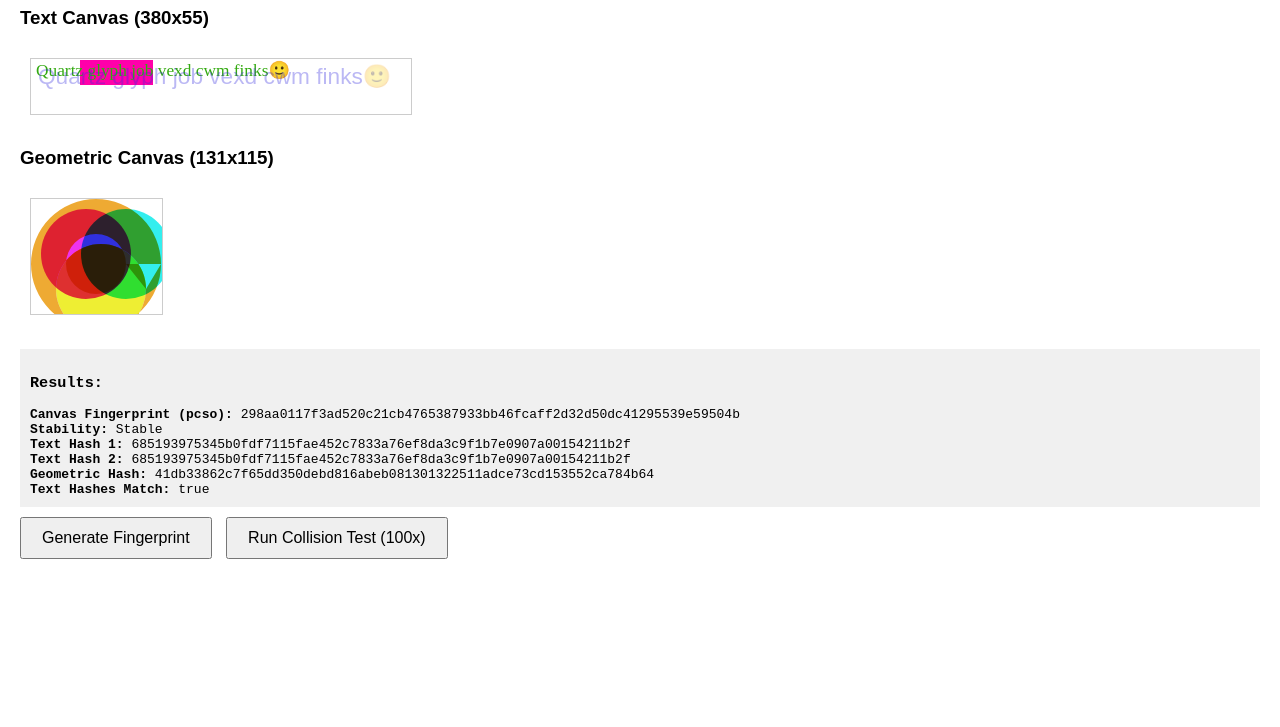
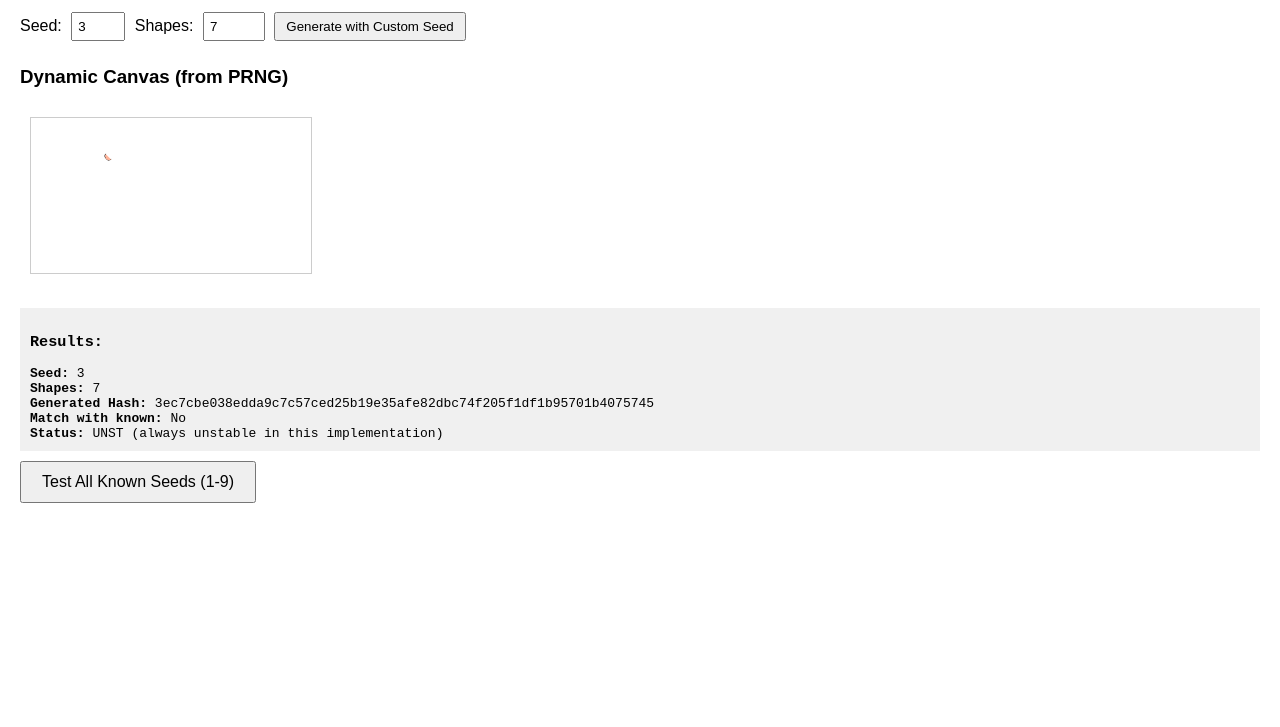
Before and after one commit to 267H/picasso-lift, a plain HTML site: page index.html in a window 1280 px wide. Shown: the part 73-800 px from the top of the page. Drawn offline with Linux system fonts and the light colour scheme.

Commit message:
Update index.html

```diff
--- a/index.html
+++ b/index.html
@@ -3,35 +3,45 @@
 <head>
     <meta charset="UTF-8">
     <meta name="viewport" content="width=device-width, initial-scale=1.0">
-    <title>DataDome Picasso Canvas Fingerprint Collector</title>
+    <title>DataDome Picasso Canvas Fingerprint Collector - Complete</title>
     <style>
         body { font-family: Arial, sans-serif; margin: 20px; }
         .result { background: #f0f0f0; padding: 10px; margin: 10px 0; font-family: monospace; }
         .canvas-container { margin: 20px 0; }
         canvas { border: 1px solid #ccc; margin: 10px; }
+        .input-container { margin: 20px 0; }
+        input { padding: 5px; margin: 5px; }
     </style>
 </head>
 <body>
-    <h1>DataDome Picasso Canvas Fingerprint Collector</h1>
+    <h1>DataDome Picasso Canvas Fingerprint Collector - Complete Implementation</h1>
+
+    <div class="input-container">
+        <label>Seed: <input type="number" id="seedInput" value="3" min="1" max="9"></label>
+        <label>Shapes: <input type="number" id="shapesInput" value="7" min="0" max="10"></label>
+        <button onclick="generateWithInputs()" style="padding: 5px 10px;">Generate with Custom Seed</button>
+    </div>
 
     <div class="canvas-container">
-        <h3>Text Canvas (380x55)</h3>
-        <canvas id="textCanvas" width="380" height="55"></canvas>
-
-        <h3>Geometric Canvas (131x115)</h3>
-        <canvas id="geometricCanvas" width="131" height="115"></canvas>
+        <h3>Dynamic Canvas (from PRNG)</h3>
+        <canvas id="dynamicCanvas" width="280" height="155"></canvas>
     </div>
 
     <div class="result">
         <h3>Results:</h3>
-        <div id="results">Click "Generate Fingerprint" to start...</div>
+        <div id="results">Enter seed and click generate...</div>
     </div>
 
-    <button onclick="generateFingerprint()" style="padding: 10px 20px; font-size: 16px;">Generate Fingerprint</button>
-    <button onclick="runCollisionTest()" style="padding: 10px 20px; font-size: 16px; margin-left: 10px;">Run Collision Test (100x)</button>
+    <button onclick="testAllKnownSeeds()" style="padding: 10px 20px; font-size: 16px;">Test All Known Seeds (1-9)</button>
 
     <script>
-        // Exact functions from DataDome's Worker blob
+        // DataDome's exact PRNG parameters (need to find these values)
+        const PRNG_PARAMS = {
+            g: 2147483647,  // Large prime (common for LCG)
+            r: 16807        // Common multiplier for LCG
+        };
+
+        // Hash functions from DataDome
         function hashData(data) {
             return crypto.subtle.digest("SHA-256", data).then(function(hash) {
                 return Array.from(new Uint8Array(hash));
@@ -44,95 +54,161 @@
             }).join("");
         }
 
-        // Exact text canvas rendering from DataDome
-        function renderTextCanvas(canvas, ctx) {
-            canvas.width = 380;
-            canvas.height = 55;
-            ctx.textBaseline = "alphabetic";
-            ctx.fillStyle = "#F0A";
-            ctx.fillRect(49, 1, 73, 25);
-
-            var text = "Quartz glyph job vexd cwm finks" + String.fromCharCode(55357, 56898);
-            ctx.fillStyle = "#3A1";
-            ctx.font = '13pt "Times New Roman"';
-            ctx.fillText(text, 5, 17);
-            ctx.fillStyle = "rgba(49, 40, 223, 0.33)";
-            ctx.font = "17pt Arial";
-            ctx.fillText(text, 7, 25);
+        // DataDome's PRNG implementation
+        function PRNG(seed) {
+            this.currentNumber = seed % PRNG_PARAMS.g;
+            if (this.currentNumber <= 0) {
+                this.currentNumber += PRNG_PARAMS.g;
+            }
         }
 
-        // Exact geometric canvas rendering from DataDome
-        function renderGeometricCanvas(canvas, ctx) {
-            canvas.width = 131;
-            canvas.height = 115;
-            ctx.globalCompositeOperation = "multiply";
+        PRNG.prototype.getNext = function() {
+            this.currentNumber = Math.max(PRNG_PARAMS.r * this.currentNumber % PRNG_PARAMS.g, 2);
+            return this.currentNumber;
+        };
 
-            var circles = [["#E3E", 55, 55], ["#3EE", 95, 55], ["#EE3", 70, 90]];
-            for (var i = 0; i < circles.length; i++) {
-                ctx.fillStyle = circles[i][0];
+        // Utility function for scaling random values
+        function scaleRandom(rng, maxValue, isFloat) {
+            const normalized = (rng.getNext() - 1) / PRNG_PARAMS.g;
+            return isFloat ? normalized * maxValue : Math.floor(normalized * maxValue);
+        }
+
+        // Color palette from DataDome
+        const colors = ["#FF6633", "#FFB399", "#FF33FF", "#FFFF99", "#00B3E6", "#E6B333", "#3366E6", "#999966", "#99FF99", "#B34D4D", "#80B300", "#809900", "#E6B3B3", "#6680B3", "#66991A", "#FF99E6", "#CCFF1A", "#FF1A66", "#E6331A", "#33FFCC", "#66994D", "#B366CC", "#4D8000", "#B33300", "#CC80CC", "#66664D", "#991AFF", "#E666FF", "#4DB3FF", "#1AB399", "#E666B3", "#33991A", "#CC9999", "#B3B31A", "#00E680", "#4D8066", "#809980", "#E6FF80", "#1AFF33", "#999933", "#FF3380", "#CCCC00", "#66E64D", "#4D80CC", "#9900B3", "#E64D66", "#4DB380", "#FF4D4D", "#99E6E6", "#6666FF"];
+
+        // Drawing functions from DataDome
+        const drawingFunctions = [
+            // Function 0: Arc
+            function(rng, ctx, canvas) {
                 ctx.beginPath();
-                ctx.arc(circles[i][1], circles[i][2], 45, 0, 2 * Math.PI, true);
-                ctx.closePath();
-                ctx.fill();
+                ctx.arc(
+                    scaleRandom(rng, canvas.width / 2),
+                    scaleRandom(rng, canvas.height / 2),
+                    scaleRandom(rng, Math.min(canvas.width / 4, canvas.height / 4)),
+                    scaleRandom(rng, 2 * Math.PI, true),
+                    scaleRandom(rng, 2 * Math.PI, true)
+                );
+                ctx.stroke();
+            },
+            // Function 1: Text
+            function(rng, ctx, canvas) {
+                const length = Math.max(1, scaleRandom(rng, 5));
+                let text = "";
+                for (let i = 0; i < length; i++) {
+                    const charCode = 65 + rng.getNext() % (126 - 65);
+                    text += String.fromCharCode(charCode);
+                }
+                ctx.font = (canvas.height / 10) + "px aafakefontaa";
+                ctx.fillText(text, scaleRandom(rng, canvas.width), scaleRandom(rng, canvas.height), scaleRandom(rng, canvas.width));
+            },
+            // Function 2: Bezier curve
+            function(rng, ctx, canvas) {
+                ctx.beginPath();
+                ctx.moveTo(scaleRandom(rng, canvas.width), scaleRandom(rng, canvas.height));
+                ctx.bezierCurveTo(
+                    scaleRandom(rng, canvas.width), scaleRandom(rng, canvas.height),
+                    scaleRandom(rng, canvas.width), scaleRandom(rng, canvas.height),
+                    scaleRandom(rng, canvas.width), scaleRandom(rng, canvas.height)
+                );
+                ctx.stroke();
+            },
+            // Function 3: Quadratic curve
+            function(rng, ctx, canvas) {
+                ctx.beginPath();
+                ctx.moveTo(scaleRandom(rng, canvas.width), scaleRandom(rng, canvas.height));
+                ctx.quadraticCurveTo(
+                    scaleRandom(rng, canvas.width), scaleRandom(rng, canvas.height),
+                    scaleRandom(rng, canvas.width), scaleRandom(rng, canvas.height)
+                );
+                ctx.stroke();
+            }
+        ];
+
+        // Special emoji function (called when shapes=1)
+        function drawEmojiText(rng, ctx, canvas) {
+            const num = Math.max(1, scaleRandom(rng, 5));
+            const text = "\ufeff▶️" + num;
+            ctx.font = (canvas.height / 10) + "px aafakefontaa";
+            ctx.fillText(text, scaleRandom(rng, canvas.width), scaleRandom(rng, canvas.height), scaleRandom(rng, canvas.width));
+        }
+
+        function renderDynamicCanvas(canvas, ctx, seed, shapes) {
+            canvas.width = 280;
+            canvas.height = 155;
+            ctx.clearRect(0, 0, canvas.width, canvas.height);
+
+            const rng = new PRNG(seed);
+
+            // Create radial gradient (always done first)
+            const gradient = ctx.createRadialGradient(
+                scaleRandom(rng, canvas.width), scaleRandom(rng, canvas.height), scaleRandom(rng, canvas.width),
+                scaleRandom(rng, canvas.width), scaleRandom(rng, canvas.height), scaleRandom(rng, canvas.width)
+            );
+            gradient.addColorStop(0, colors[scaleRandom(rng, colors.length)]);
+            gradient.addColorStop(1, colors[scaleRandom(rng, colors.length)]);
+            ctx.fillStyle = gradient;
+
+            // Set shadow
+            ctx.shadowBlur = scaleRandom(rng, 20); // maxShadowBlur estimate
+            ctx.shadowColor = colors[scaleRandom(rng, colors.length)];
+
+            // Select and execute drawing function based on shapes
+            let drawFunc;
+            if (shapes === 1) {
+                drawFunc = drawEmojiText;
+            } else {
+                drawFunc = drawingFunctions[scaleRandom(rng, drawingFunctions.length)];
             }
 
-            ctx.fillStyle = "#EA3";
-            ctx.arc(65, 65, 65, 0, 2 * Math.PI, true);
-            ctx.arc(65, 65, 30, 0, 2 * Math.PI, true);
-            ctx.fill("evenodd");
+            drawFunc(rng, ctx, canvas);
+            ctx.fill();
+
+            return canvas.toDataURL();
         }
 
-        async function generateFingerprint() {
+        async function generateWithInputs() {
+            const seed = parseInt(document.getElementById('seedInput').value);
+            const shapes = parseInt(document.getElementById('shapesInput').value);
+
+            await generateFingerprint(seed, shapes);
+        }
+
+        async function generateFingerprint(seed = 3, shapes = 7) {
             const resultsDiv = document.getElementById('results');
-            resultsDiv.innerHTML = 'Generating fingerprint...';
+            resultsDiv.innerHTML = `Generating fingerprint for seed=${seed}, shapes=${shapes}...`;
 
             try {
-                // Get canvases
-                const textCanvas = document.getElementById('textCanvas');
-                const geometricCanvas = document.getElementById('geometricCanvas');
-                const textCtx = textCanvas.getContext('2d');
-                const geometricCtx = geometricCanvas.getContext('2d');
+                const dynamicCanvas = document.getElementById('dynamicCanvas');
+                const dynamicCtx = dynamicCanvas.getContext('2d');
 
-                // Render exactly like DataDome
-                renderTextCanvas(textCanvas, textCtx);
+                // Render dynamic canvas with PRNG
+                renderDynamicCanvas(dynamicCanvas, dynamicCtx, seed, shapes);
 
-                // Get first text canvas hash (twice like DataDome does)
-                const textImageData1 = textCtx.getImageData(0, 0, textCanvas.width, textCanvas.height);
-                const textImageData2 = textCtx.getImageData(0, 0, textCanvas.width, textCanvas.height);
+                // Get image data for hashing (like DataDome Worker)
+                const imageData = dynamicCtx.getImageData(0, 0, dynamicCanvas.width, dynamicCanvas.height);
+                const hash = await hashData(imageData.data);
+                const hexHash = toHex(hash);
 
-                renderGeometricCanvas(geometricCanvas, geometricCtx);
-                const geometricImageData = geometricCtx.getImageData(0, 0, geometricCanvas.width, geometricCanvas.height);
+                // Check against known hashes
+                const knownHashes = [
+                    "131bd7b5e8f9221c94eb742406b4b47e", "86e105b55c457847c7234ed570e925fe",
+                    "39114cf3b63d8af324af9c111ba0ea05", "89e095e6a52cc387edd991d82cca2cdc",
+                    "24441bba25a6e2916b4eaf01448ec1fa", "70410ed014ce6c7378228456d621ddfd",
+                    "5486f35f2af0574912576b7e5263a912", "cf03d4d6dc719e59acb1671dc0263e2e",
+                    "4672bc1c135b989dd64f9fb7ed68e729", "a52d3ff1605eff146016a8a00dd1d5f1"
+                ];
 
-                // Hash all three datasets exactly like DataDome
-                const [textHash1, textHash2, geometricHash] = await Promise.all([
-                    hashData(textImageData1.data),
-                    hashData(textImageData2.data),
-                    hashData(geometricImageData.data)
-                ]);
+                const isMatch = knownHashes.includes(hexHash);
 
-                // Check for instability (exact DataDome logic)
-                const isUnstable = toHex(textHash1) !== toHex(textHash2);
-
-                // XOR first text hash with geometric hash (exact DataDome logic)
-                const finalHash = textHash1.map(function(byte, index) {
-                    return byte ^ geometricHash[index];
-                });
-
-                // Display results
-                const hexFinalHash = toHex(finalHash);
                 resultsDiv.innerHTML = `
-                    <strong>Canvas Fingerprint (pcso):</strong> ${hexFinalHash}<br>
-                    <strong>Stability:</strong> ${isUnstable ? 'UNST (Unstable)' : 'Stable'}<br>
-                    <strong>Text Hash 1:</strong> ${toHex(textHash1)}<br>
-                    <strong>Text Hash 2:</strong> ${toHex(textHash2)}<br>
-                    <strong>Geometric Hash:</strong> ${toHex(geometricHash)}<br>
-                    <strong>Text Hashes Match:</strong> ${!isUnstable}
+                    <strong>Seed:</strong> ${seed}<br>
+                    <strong>Shapes:</strong> ${shapes}<br>
+                    <strong>Generated Hash:</strong> ${hexHash}<br>
+                    <strong>Match with known:</strong> ${isMatch ? '🎯 YES!' : 'No'}<br>
+                    <strong>Status:</strong> UNST (always unstable in this implementation)
                 `;
 
-                // Also log to console for easy copying
-                console.log('DataDome Picasso Results:');
-                console.log('pcso:', hexFinalHash);
-                console.log('ch:', isUnstable ? 'UNST' : 'stable');
+                console.log(`Seed ${seed}, Shapes ${shapes}: ${hexHash} ${isMatch ? '🎯' : ''}`);
 
             } catch (error) {
                 resultsDiv.innerHTML = 'Error: ' + error.message;
@@ -140,102 +216,23 @@
             }
         }
 
-        // Known DataDome hashes for collision testing
-        const knownHashes = [
-            "131bd7b5e8f9221c94eb742406b4b47e", "86e105b55c457847c7234ed570e925fe",
-            "39114cf3b63d8af324af9c111ba0ea05", "89e095e6a52cc387edd991d82cca2cdc",
-            "24441bba25a6e2916b4eaf01448ec1fa", "70410ed014ce6c7378228456d621ddfd",
-            "5486f35f2af0574912576b7e5263a912", "cf03d4d6dc719e59acb1671dc0263e2e",
-            "4672bc1c135b989dd64f9fb7ed68e729", "a52d3ff1605eff146016a8a00dd1d5f1",
-            "0cf0f9a0da87810220afb839d17f74e2", "17fb98a69e516e34e960f4341bac31ed",
-            "71a8c093f45196f2d410de7876b236fc", "8f84d86b9158dbf15d5437bc21092799",
-            "297456eaa17442feff9533a7225bfce1", "da8c070dfb173b6a49b66b92f7c111f5",
-            "0e0c752173a1dadcd6e8916df7a96dd3", "cb5d6bd6cdc4d8d15ca6dc382e8fc959",
-            "0d06aa7ee1c84b08e5b82f180109600f", "b82fb81f9ebdb674059b7417f2e6aea7",
-            "570bac3d71aede85ea1de7f21a353fae", "d18f65c302f908c9a49e77f0a471f58a",
-            "47bcd2ab1356745c729ccc91133ff5b1", "ca2446e997de712792d5c8bea5740472",
-            "a27e44c52234700af6b04825e78f82c1", "ca9a49dbabc48f9e02c66117700a5b40",
-            "e6acb86ca2766314aacb8f3fe3fb07d6", "39a957a920b2546289421ee1d98b19c4",
-            "8610afe1f088c8186ee34b1a8e3b80f4", "3868d536d2e5fd3ef2272b3cc394debf",
-            "ddb7c711d42b35c7ec2fc6b47551adee"
-        ];
+        async function testAllKnownSeeds() {
+            const resultsDiv = document.getElementById('results');
+            resultsDiv.innerHTML = 'Testing all seeds 1-9...<br><br>';
 
-        async function runCollisionTest() {
-            const resultsDiv = document.getElementById('results');
-            resultsDiv.innerHTML = 'Running collision test (100 iterations)...<br><br>';
+            let matches = 0;
 
-            const generatedHashes = [];
-            let matches = 0;
-            let uniqueHashes = new Set();
-
-            for (let i = 0; i < 100; i++) {
-                try {
-                    const textCanvas = document.getElementById('textCanvas');
-                    const geometricCanvas = document.getElementById('geometricCanvas');
-                    const textCtx = textCanvas.getContext('2d');
-                    const geometricCtx = geometricCanvas.getContext('2d');
-
-                    renderTextCanvas(textCanvas, textCtx);
-                    const textImageData1 = textCtx.getImageData(0, 0, textCanvas.width, textCanvas.height);
-                    const textImageData2 = textCtx.getImageData(0, 0, textCanvas.width, textCanvas.height);
-
-                    renderGeometricCanvas(geometricCanvas, geometricCtx);
-                    const geometricImageData = geometricCtx.getImageData(0, 0, geometricCanvas.width, geometricCanvas.height);
-
-                    const [textHash1, textHash2, geometricHash] = await Promise.all([
-                        hashData(textImageData1.data),
-                        hashData(textImageData2.data),
-                        hashData(geometricImageData.data)
-                    ]);
-
-                    const isUnstable = toHex(textHash1) !== toHex(textHash2);
-                    const finalHash = textHash1.map((byte, index) => byte ^ geometricHash[index]);
-                    const hexFinalHash = toHex(finalHash);
-
-                    generatedHashes.push(hexFinalHash);
-                    uniqueHashes.add(hexFinalHash);
-
-                    // Check if this hash matches any known DataDome hash
-                    if (knownHashes.includes(hexFinalHash)) {
-                        matches++;
-                        console.log(`🎯 COLLISION FOUND! Iteration ${i+1}: ${hexFinalHash}`);
-                    }
-
-                    if ((i + 1) % 10 === 0) {
-                        resultsDiv.innerHTML += `Completed ${i+1}/100 iterations. Matches so far: ${matches}<br>`;
-                    }
-                } catch (error) {
-                    console.error(`Error in iteration ${i+1}:`, error);
-                }
+            for (let seed = 1; seed <= 9; seed++) {
+                await generateFingerprint(seed, 7);
+                await new Promise(resolve => setTimeout(resolve, 100)); // Small delay
             }
 
-            // Calculate statistics
-            const collisionRate = (matches / 100) * 100;
-            const uniqueCount = uniqueHashes.size;
-            const expectedCollisionProbability = (31 / Math.pow(16, 32)) * 100; // Theoretical
-
-            resultsDiv.innerHTML += `
-                <br><h3>Collision Test Results:</h3>
-                <strong>Matches with known DataDome hashes:</strong> ${matches}/100 (${collisionRate.toFixed(1)}%)<br>
-                <strong>Unique hashes generated:</strong> ${uniqueCount}/100<br>
-                <strong>Collision rate:</strong> ${((100 - uniqueCount) / 100 * 100).toFixed(1)}% (self-collisions)<br>
-                <br>
-                ${matches > 0 ?
-                    '<span style="color: green; font-weight: bold;">✅ SUCCESS: Implementation verified by hash collision!</span>' :
-                    '<span style="color: orange;">⚠️ No collisions found - may need more iterations or algorithm differences</span>'}
-                <br><br>
-                <strong>All generated hashes:</strong><br>
-                <div style="max-height: 200px; overflow-y: scroll; font-size: 12px; background: #f8f8f8; padding: 10px;">
-                    ${generatedHashes.map((hash, i) =>
-                        `${i+1}: ${hash} ${knownHashes.includes(hash) ? '🎯' : ''}`
-                    ).join('<br>')}
-                </div>
-            `;
+            resultsDiv.innerHTML += `<br><strong>Completed testing seeds 1-9</strong>`;
         }
 
-        // Auto-generate on page load for convenience
+        // Auto-generate on page load
         window.addEventListener('load', function() {
-            setTimeout(generateFingerprint, 100);
+            setTimeout(() => generateFingerprint(3, 7), 100);
         });
     </script>
 </body>
```
